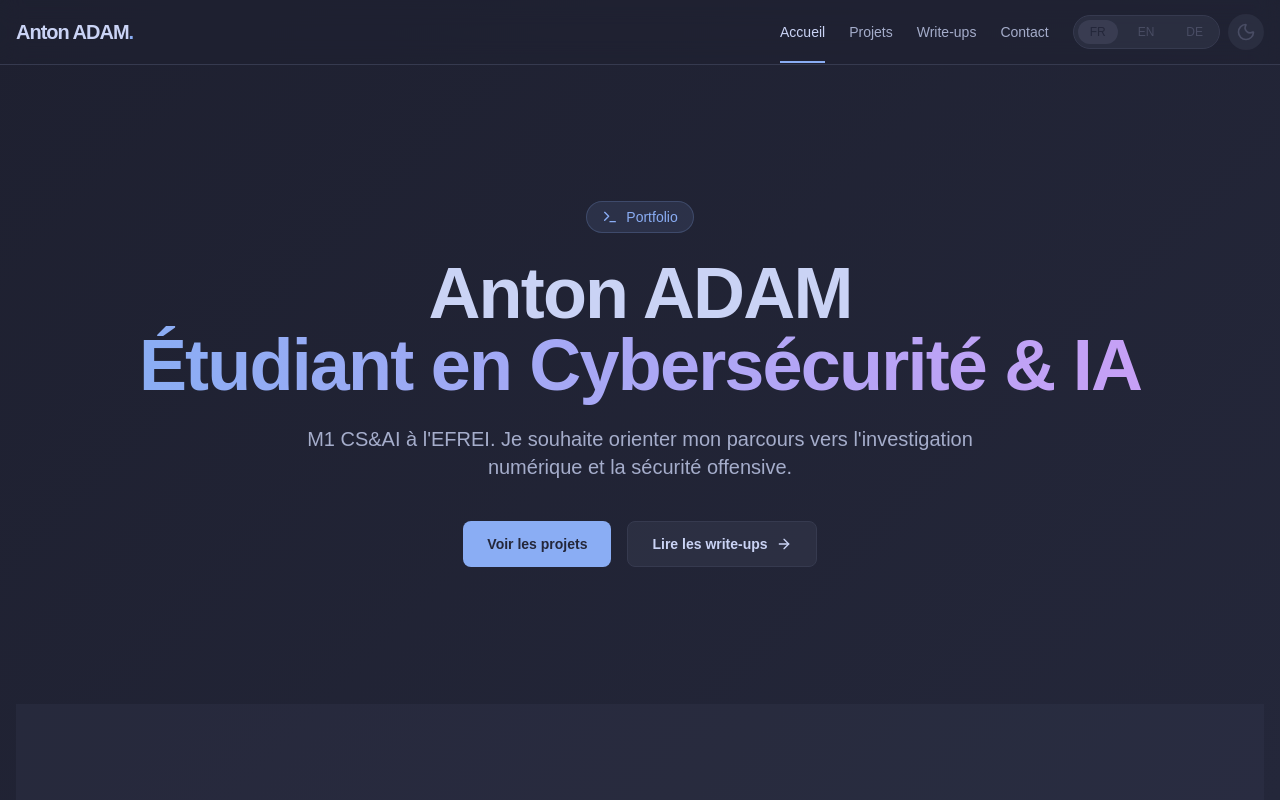
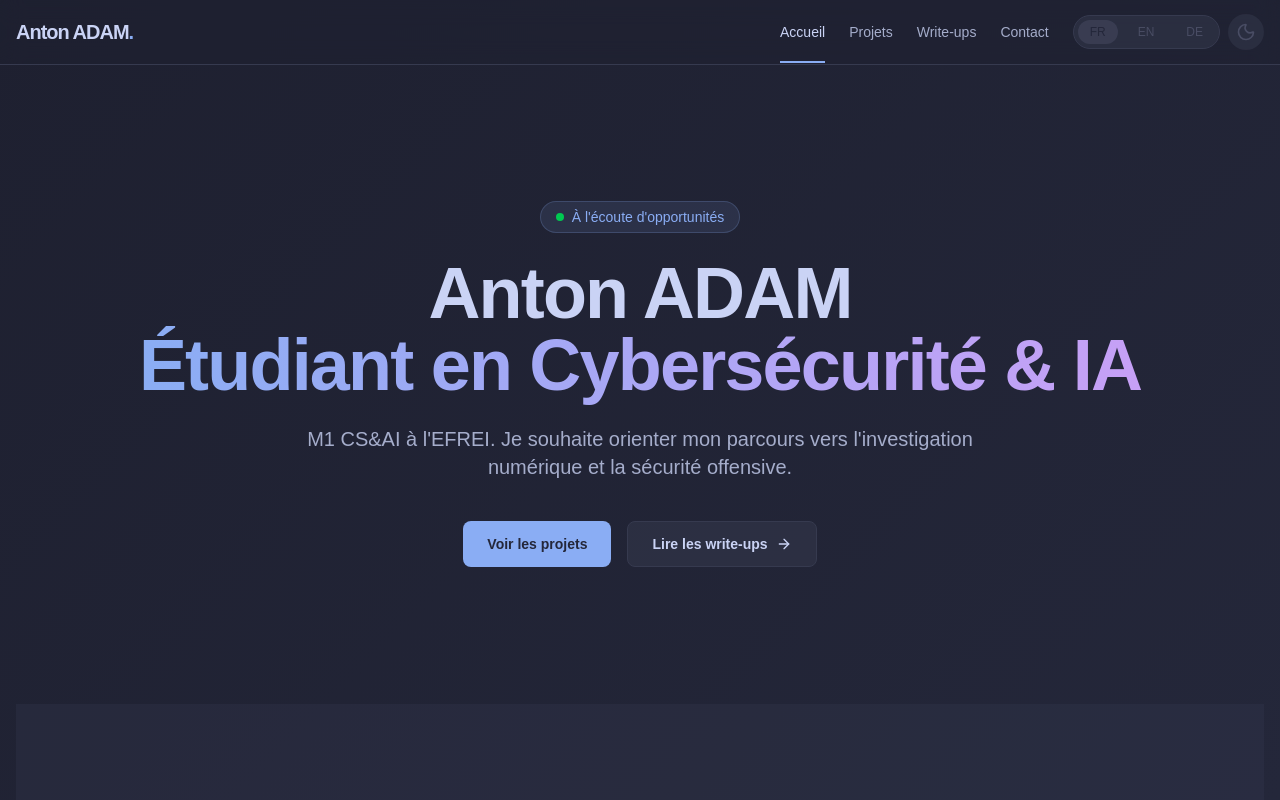
Before and after one commit to aent0n/portfolio-site, a Next.js app: page / in a window 1280 px wide. Shown: the top 800 px of the page. Built offline with nearby package versions, Linux system fonts and the light colour scheme.

Commit message:
chore: Update CNAME, remove portfolio project, update hero badge

```diff
--- a/app/projects/page.tsx
+++ b/app/projects/page.tsx
@@ -20,12 +20,7 @@ const projectsData = [
         tags: ["C++", "Arduino", "Signal Processing"],
         category: "tools",
     },
-    {
-        id: "portfolio",
-        tags: ["Next.js", "Tailwind", "Framer Motion"],
-        github: "https://github.com/yourusername/portfolio",
-        category: "web",
-    },
+
 ];
 
 export default function ProjectsPage() {
@@ -51,8 +46,8 @@ export default function ProjectsPage() {
                         key={category}
                         onClick={() => setActiveCategory(category)}
                         className={`rounded-full px-6 py-2 text-sm font-medium transition-colors ${activeCategory === category
-                                ? "bg-blue text-base"
-                                : "bg-surface0/50 text-surface1 hover:bg-surface0 hover:text-foreground"
+                            ? "bg-blue text-base"
+                            : "bg-surface0/50 text-surface1 hover:bg-surface0 hover:text-foreground"
                             }`}
                     >
                         {t(`projects.categories.${category}`)}
--- a/components/Hero.tsx
+++ b/components/Hero.tsx
@@ -16,8 +16,11 @@ export default function Hero() {
                 transition={{ duration: 0.5 }}
                 className="mb-6 flex items-center justify-center rounded-full bg-blue/10 px-4 py-1.5 text-sm font-medium text-blue ring-1 ring-inset ring-blue/20"
             >
-                <Terminal className="mr-2 h-4 w-4" />
-                {t("hero.role")}
+                <span className="relative flex h-2 w-2 mr-2">
+                    <span className="animate-ping absolute inline-flex h-full w-full rounded-full bg-green-400 opacity-75"></span>
+                    <span className="relative inline-flex rounded-full h-2 w-2 bg-green-500"></span>
+                </span>
+                {t("hero.status")}
             </motion.div>
 
             <motion.h1
--- a/lib/translations.ts
+++ b/lib/translations.ts
@@ -12,6 +12,7 @@ export const translations = {
         },
         hero: {
             role: "Portfolio",
+            status: "À l'écoute d'opportunités",
             title_prefix: "Anton ADAM",
             title_suffix: "Étudiant en Cybersécurité & IA",
             description: "M1 CS&AI à l'EFREI. Je souhaite orienter mon parcours vers l'investigation numérique et la sécurité offensive.",
@@ -102,6 +103,7 @@ export const translations = {
         },
         hero: {
             role: "Portfolio",
+            status: "Open to opportunities",
             title_prefix: "Anton ADAM",
             title_suffix: "Cybersecurity Student & SysAdmin",
             description: "Master's student in Cybersecurity & AI at EFREI. Aspiring to join a DFIR or Red Team.",
@@ -192,6 +194,7 @@ export const translations = {
         },
         hero: {
             role: "Portfolio",
+            status: "Offen für Möglichkeiten",
             title_prefix: "Anton ADAM",
             title_suffix: "Student der Cybersicherheit & SysAdmin",
             description: "Masterstudent in Cybersicherheit & KI an der EFREI. Ich strebe an, einem DFIR- oder Red-Team beizutreten.",
```
